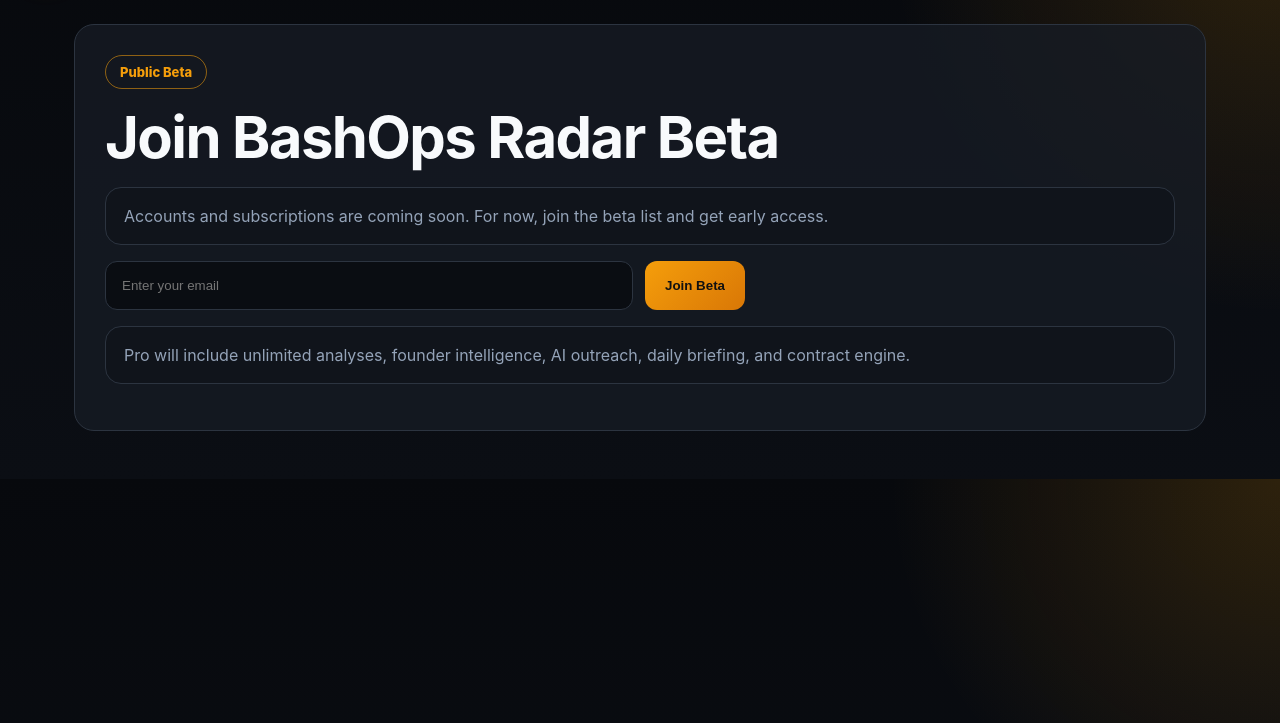
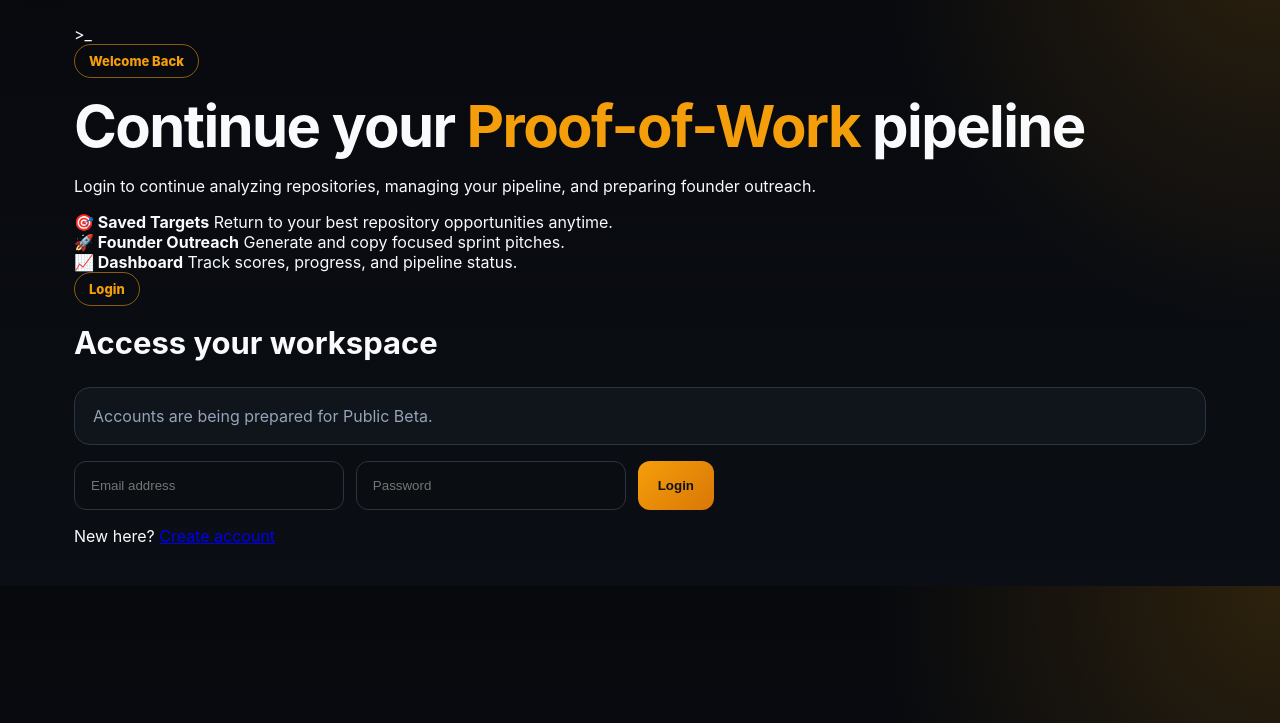
Before and after one commit to BashOpsDev/bashops-radar, a FastAPI app: page /login in a window 1280 px wide. Shown: the part 77-800 px from the top of the page. Run offline with FastAPI, Linux system fonts and the light colour scheme.

Commit message:
Update login.html

```diff
--- a/templates/login.html
+++ b/templates/login.html
@@ -7,27 +7,60 @@
 </head>
 <body>
 {% include "components/navbar.html" %}
+
 <main>
-    <section class="card">
-        <span class="section-label">Public Beta</span>
-        <h1>Join BashOps Radar Beta</h1>
-        <p class="angle">
-            Accounts and subscriptions are coming soon. For now, join the beta list and get early access.
+    <section class="auth-shell">
+        <div class="auth-side">
+            <div class="auth-logo">&gt;_</div>
+
+            <span class="section-label">Welcome Back</span>
+            <h1>Continue your <span>Proof-of-Work</span> pipeline</h1>
+            <p>
+                Login to continue analyzing repositories, managing your pipeline,
+                and preparing founder outreach.
             </p>
 
-        <form method="post" action="/beta-signup">
-            <input type="email" name="email" placeholder="Enter your email" required>
-            <button type="submit">Join Beta</button>
-        </form>
+            <div class="auth-benefits">
+                <div>
+                    <strong>🎯 Saved Targets</strong>
+                    <span>Return to your best repository opportunities anytime.</span>
+                </div>
 
-        <p class="angle">
-            Pro will include unlimited analyses, founder intelligence, AI outreach, daily briefing, and contract engine.
-        </p>
+                <div>
+                    <strong>🚀 Founder Outreach</strong>
+                    <span>Generate and copy focused sprint pitches.</span>
+                </div>
+
+                <div>
+                    <strong>📈 Dashboard</strong>
+                    <span>Track scores, progress, and pipeline status.</span>
+                </div>
+            </div>
+        </div>
+
+        <div class="auth-card">
+            <span class="section-label">Login</span>
+            <h2>Access your workspace</h2>
+            <p class="angle">Accounts are being prepared for Public Beta.</p>
+
             {% if joined %}
             <div class="success-card">
                 ✅ You're on the BashOps Radar beta list. We'll notify you when accounts open.
             </div>
             {% endif %}
+
+            <form method="post" action="/login" class="auth-form">
+                <input type="email" name="email" placeholder="Email address" required>
+                <input type="password" name="password" placeholder="Password" required>
+
+                <button type="submit">Login</button>
+            </form>
+
+            <p class="auth-switch">
+                New here?
+                <a href="/register">Create account</a>
+            </p>
+        </div>
     </section>
 </main>
 </body>
```
Lines whose indentation alone changed are shown as unchanged.
